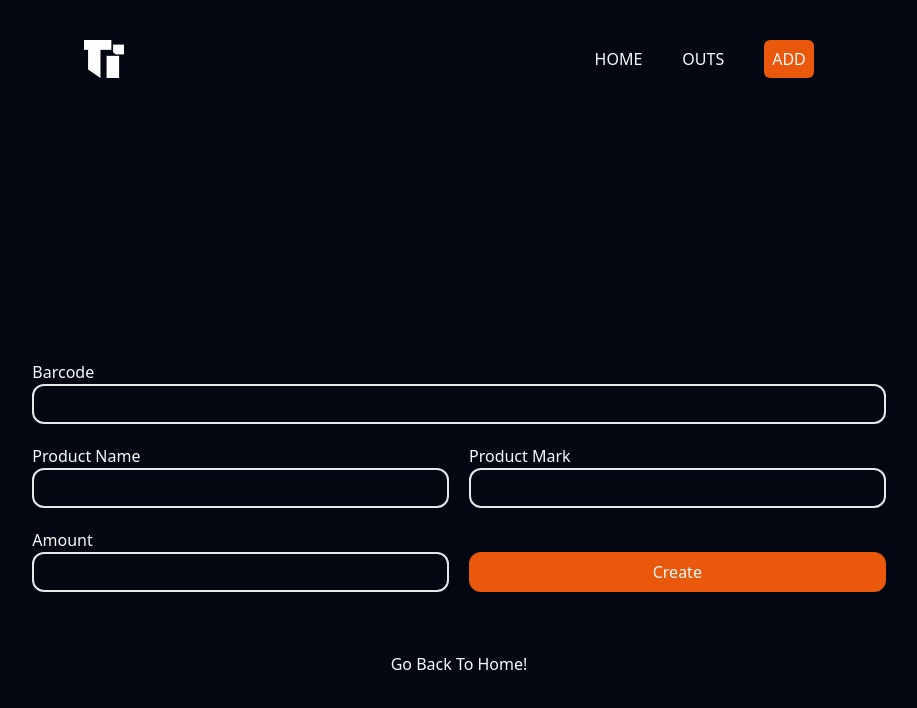
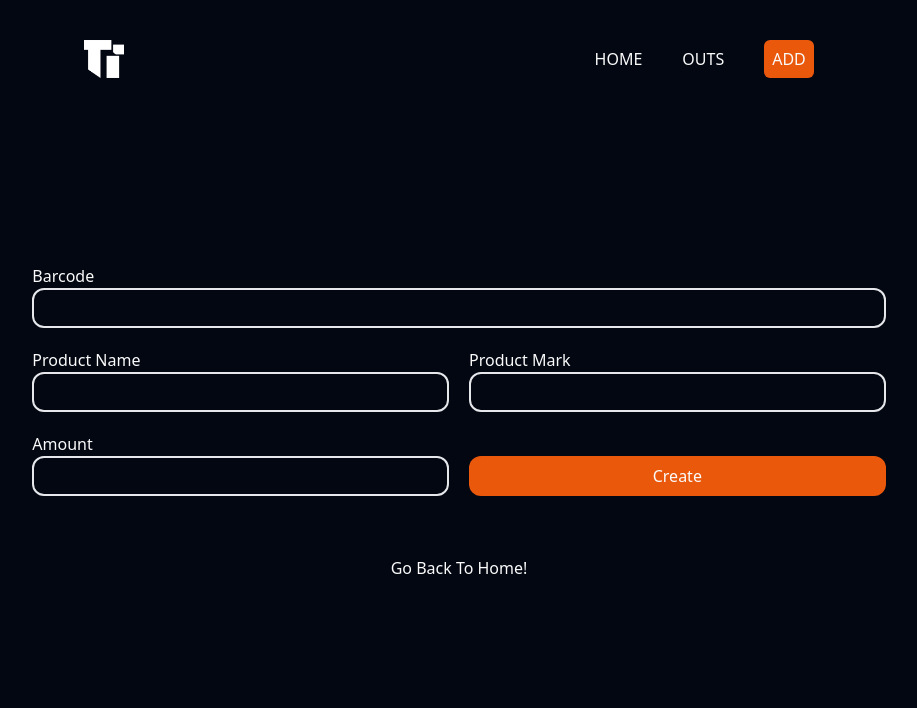
Before and after one commit to Frasato/StockManagerTI, a React (Vite) app: page /create in a window 1280 px wide. Shown: the top 708 px of the page, without its empty margins (181-1098 px from the left). Built offline with nearby package versions, Linux system fonts and the light colour scheme.

Commit message:
Add the custom spacing to main

```diff
--- a/src/Pages/Create/Create.tsx
+++ b/src/Pages/Create/Create.tsx
@@ -3,9 +3,9 @@
 
 const Create = () =>{
     return(
-        <main>
+        <main className="h-128">
             <NavBar />
-            <section className="flex flex-col justify-center items-center min-h-screen gap-5">
+            <section className="flex flex-col justify-center items-center min-h-full gap-5">
                 <div className="flex flex-col w-2/3">
                     <label className="text-neutral-50">Barcode</label>
                     <input type="text" className="bg-transparent border-2 rounded-xl w-full h-10 text-neutral-50 focus:outline-none p-2"/>
```
